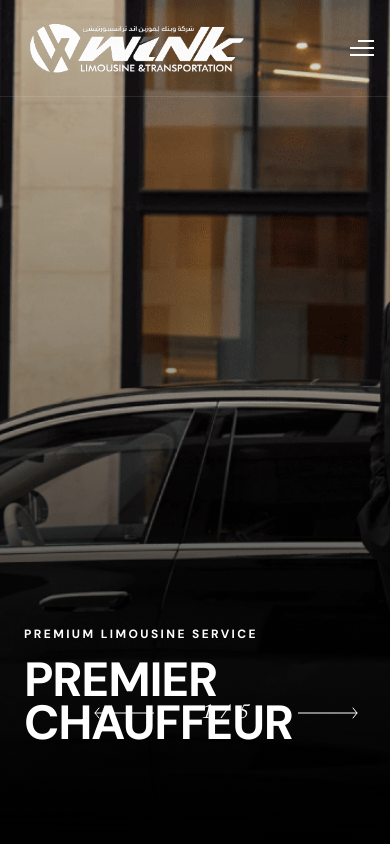
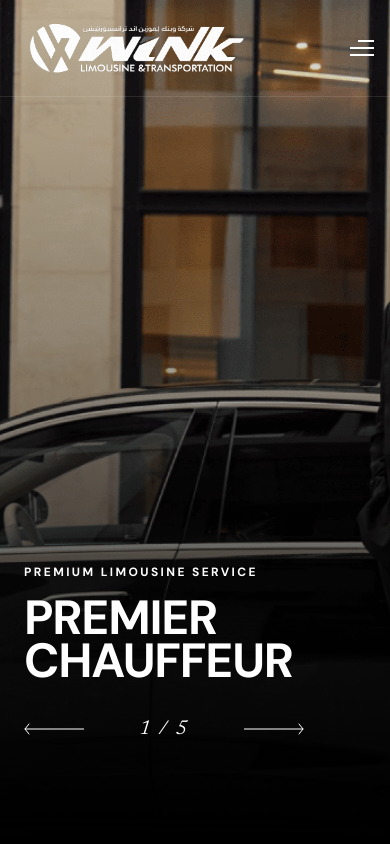
Before and after one commit to Shijastk/wink, a Next.js app: page / in a window 390 px wide. Shown: the top 844 px of the page. Built offline with nearby package versions, Linux system fonts and the light colour scheme; a web font is replaced by a local one.

Commit message:
fix: resolve overlapping hero controls on mobile devices

```diff
--- a/components/Hero.tsx
+++ b/components/Hero.tsx
@@ -90,8 +90,11 @@ export default function Hero() {
       <div className="absolute inset-0 w-full h-full bg-gradient-to-t from-black via-black/40 to-black/10 z-10" />
 
       {/* Content Container */}
-      <div className="relative z-20 container mx-auto px-6 md:px-12 lg:px-20 w-full h-full flex items-end pb-[50px]">
-        <div className="w-full text-left relative z-10">
+      <div className="relative z-20 container mx-auto px-6 md:px-12 lg:px-20 w-full h-full flex flex-col justify-end pb-[50px]">
+
+        <div className="w-full flex flex-col lg:flex-row justify-between items-start lg:items-end gap-8 lg:gap-0 relative z-10">
+
+          <div className="w-full lg:w-auto text-left">
             <div key={currentIndex} className="animate-fade-in-up">
               <p className="text-white font-sans text-xs md:text-sm font-bold mb-4 tracking-[0.2em] uppercase">
                 {CONTENT[currentIndex].kicker}
@@ -104,18 +107,18 @@ export default function Hero() {
             </div>
           </div>
 
-        <div className="absolute right-6 md:right-12 lg:right-20 bottom-[50px] z-20 flex flex-col items-end pb-4">
-          <div className="flex items-center mb-8 justify-end">
-            <div className="hidden md:block h-[1px] bg-white/30 w-24 md:w-48 mr-8"></div>
+          <div className="z-20 flex flex-col items-start lg:items-end pb-0 lg:pb-4 w-full lg:w-auto">
+            <div className="hidden lg:flex items-center mb-8 justify-end">
+              <div className="h-[1px] bg-white/30 w-24 md:w-48 mr-8"></div>
               <p className="text-white text-base md:text-lead font-sans text-left max-w-[20rem] leading-snug">
                 {/* {CONTENT[currentIndex].description} */}
               </p>
             </div>
 
-          <div className="flex items-center justify-end gap-8 text-white font-newsreader italic text-h4 tracking-widest lg:pr-4">
+            <div className="flex items-center justify-start lg:justify-end gap-8 text-white font-newsreader italic text-h4 tracking-widest lg:pr-4">
               <button
                 onClick={handlePrev}
-              className="hover:text-white/70 transition-colors p-2 cursor-pointer flex items-center"
+                className="hover:text-white/70 transition-colors py-2 pr-4 cursor-pointer flex items-center"
                 aria-label="Previous Slide"
               >
                 <svg width="60" height="12" viewBox="0 0 60 12" fill="none" xmlns="http://www.w3.org/2000/svg">
@@ -129,7 +132,7 @@ export default function Hero() {
 
               <button
                 onClick={handleNext}
-              className="hover:text-white/70 transition-colors p-2 cursor-pointer flex items-center"
+                className="hover:text-white/70 transition-colors py-2 pl-4 cursor-pointer flex items-center"
                 aria-label="Next Slide"
               >
                 <svg width="60" height="12" viewBox="0 0 60 12" fill="none" xmlns="http://www.w3.org/2000/svg">
@@ -139,6 +142,7 @@ export default function Hero() {
             </div>
           </div>
         </div>
+      </div>
     </section>
   );
 }
```
Lines whose indentation alone changed are shown as unchanged.
